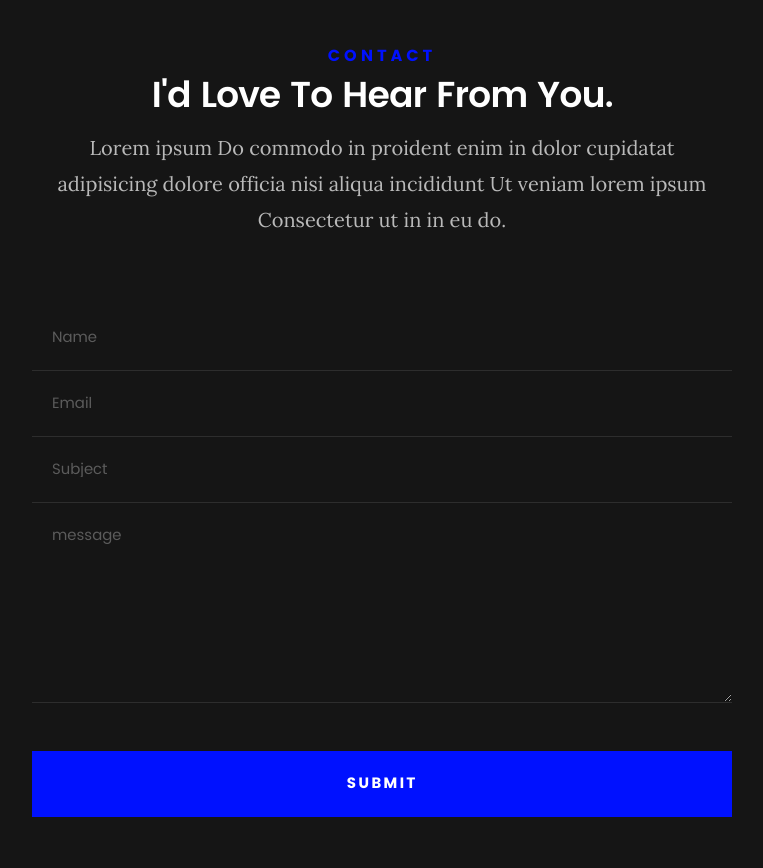
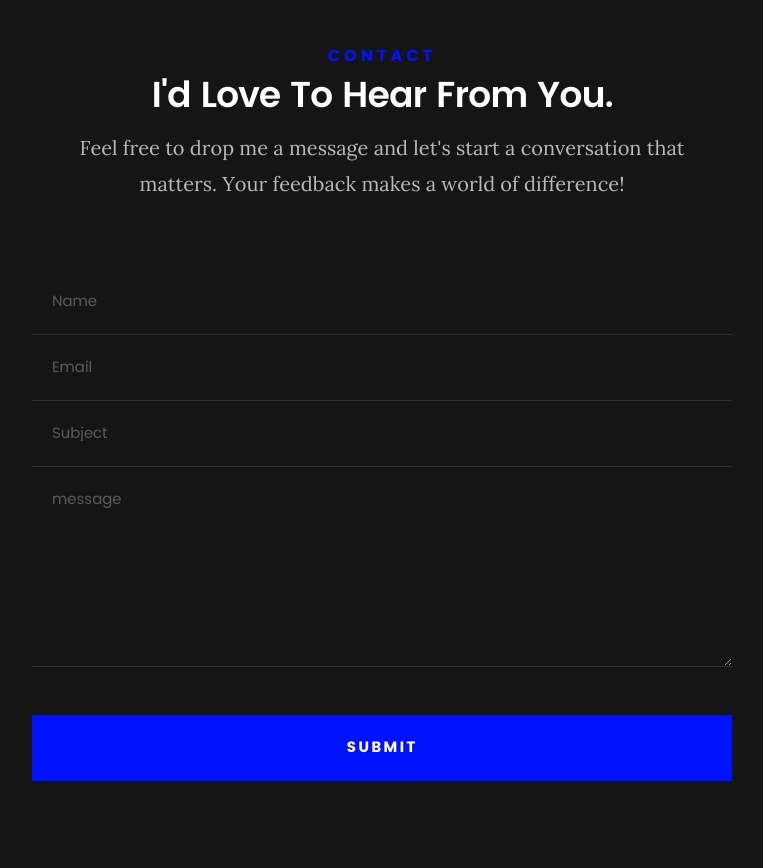
Before and after one commit to Touseef4705/Portfolio, a plain HTML site: page index.html in a window 1280 px wide. Shown: the part 7360-8228 px from the top of the page, without its empty margins (258-1021 px from the left). Drawn offline with Linux system fonts and the light colour scheme; files whose address does not match are found by name.

Commit message:
contact Paragraph change

```diff
--- a/index.html
+++ b/index.html
@@ -842,7 +842,7 @@
    			<h5>Contact</h5>
    			<h1>I'd Love To Hear From You.</h1>
 
-   			<p class="lead">Lorem ipsum Do commodo in proident enim in dolor cupidatat adipisicing dolore officia nisi aliqua incididunt Ut veniam lorem ipsum Consectetur ut in in eu do.</p>
+   			<p class="lead">Feel free to drop me a message and let's start a conversation that matters. Your feedback makes a world of difference!</p>
 
    		</div>
    	</div> <!-- /section-intro -->
```
